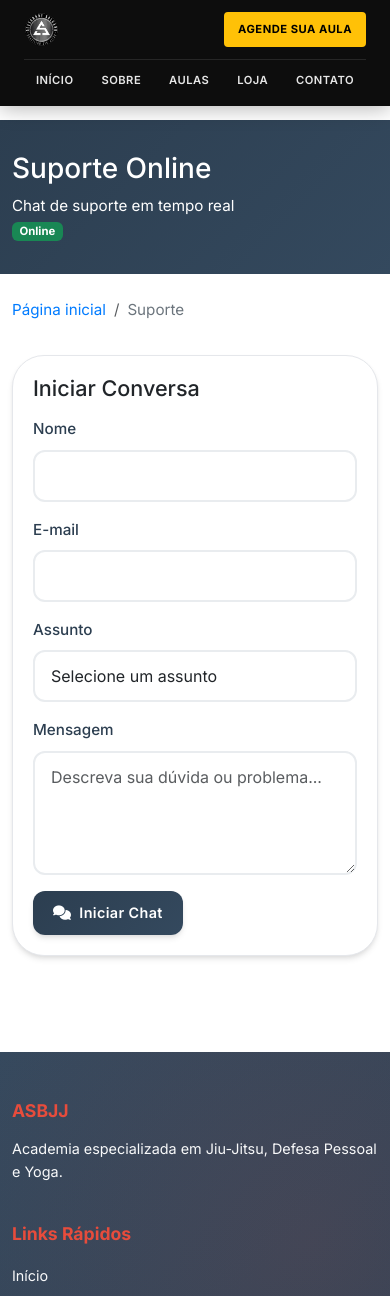
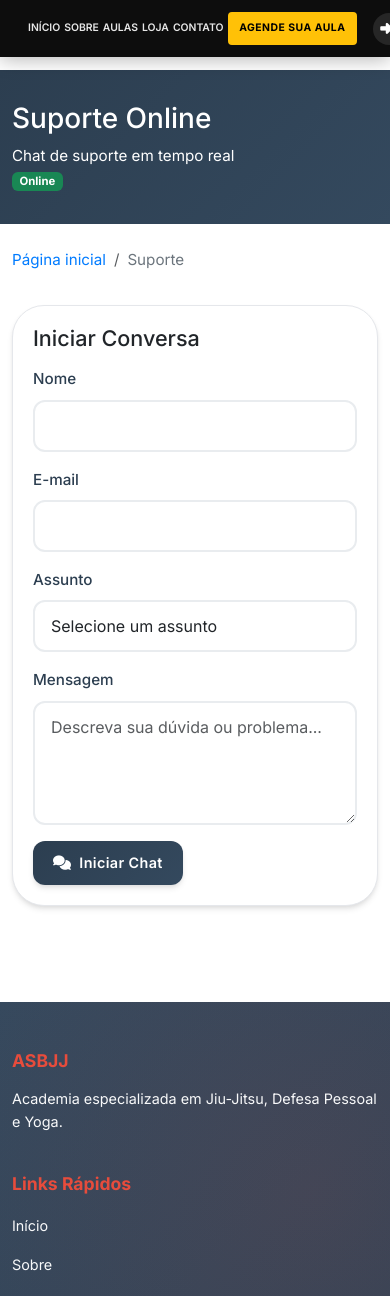
Before and after one commit to fabianosf/asbjj, a Django app: page /suporte/ in a window 390 px wide. Shown: the top 1296 px of the page. Run offline with Django 5.2, Linux system fonts and the light colour scheme; data that the repository does not hold is empty.

Commit message:
feat: Navbar responsivo com links sempre visíveis + carrinho condicional
- Links do navbar sempre em uma linha (sem menu hambúrguer) em todas as resoluções
- Ajustes responsivos para 992px, 768px, 576px e 800x964
- Carrinho aparece apenas nas páginas da loja (shop, cart, product_detail, checkout)
- Carrinho visível somente quando há itens (badge com quantidade)
- Botão de login/usuário implementado (login quando não autenticado, perfil quando autenticado)
- Estilos responsivos para todos os botões (carrinho, login, usuário)
- Melhorias de UX e interface limpa

```diff
--- a/core/static/css/style.css
+++ b/core/static/css/style.css
@@ -177,7 +177,42 @@
     box-shadow: 0 4px 12px rgba(255, 193, 7, 0.3);
 }
 
-.btn-user {
+.btn-cart {
+    color: #fff;
+    font-size: 1.5rem;
+    text-decoration: none;
+    transition: var(--transition);
+    display: none; /* Oculto por padrão, mostrado via JavaScript quando há itens */
+    align-items: center;
+    justify-content: center;
+    width: 40px;
+    height: 40px;
+    border-radius: 50%;
+    background: rgba(255, 255, 255, 0.1);
+    position: relative;
+}
+
+.btn-cart:hover {
+    color: #ffc107;
+    background: rgba(255, 193, 7, 0.1);
+    transform: scale(1.1);
+}
+
+.cart-badge {
+    position: absolute;
+    top: -5px;
+    right: -5px;
+    background: #e74c3c;
+    color: #fff;
+    font-size: 0.7rem;
+    font-weight: 700;
+    padding: 2px 6px;
+    border-radius: 10px;
+    min-width: 18px;
+    text-align: center;
+}
+
+.btn-login {
     color: #fff;
     font-size: 1.5rem;
     text-decoration: none;
@@ -191,24 +226,45 @@
     background: rgba(255, 255, 255, 0.1);
 }
 
+.btn-login:hover {
+    color: #ffc107;
+    background: rgba(255, 193, 7, 0.1);
+    transform: scale(1.1);
+}
+
+.btn-user {
+    color: #fff;
+    font-size: 1.5rem;
+    text-decoration: none;
+    transition: var(--transition);
+    display: flex;
+    align-items: center;
+    justify-content: center;
+    width: 40px;
+    height: 40px;
+    border-radius: 50%;
+    background: rgba(255, 255, 255, 0.1);
+}
+
 .btn-user:hover {
     color: #ffc107;
     background: rgba(255, 193, 7, 0.1);
     transform: scale(1.1);
 }
 
-/* Responsive Navbar */
+/* Responsive Navbar - Links sempre em uma linha */
 @media (max-width: 992px) {
     .navbar-content {
-        gap: 1rem;
+        gap: 0.75rem;
     }
 
     .navbar-links {
-        gap: 1rem;
+        gap: 0.75rem;
     }
 
     .nav-link-item {
-        font-size: 0.85rem;
+        font-size: 0.8rem;
+        padding: 0.4rem 0;
     }
 
     .logo-text {
@@ -217,6 +273,11 @@
 
     .logo-img {
         height: 40px;
+    }
+
+    .btn-intro {
+        padding: 0.6rem 1rem;
+        font-size: 0.8rem;
     }
 }
 
@@ -226,30 +287,20 @@
     }
 
     .navbar-content {
-        flex-wrap: wrap;
-        gap: 0.75rem;
-    }
-
-    .navbar-logo {
-        order: 1;
-    }
-
-    .navbar-actions {
-        order: 2;
+        flex-wrap: nowrap;
+        gap: 0.5rem;
     }
 
     .navbar-links {
-        order: 3;
-        width: 100%;
-        justify-content: space-around;
         gap: 0.5rem;
-        padding-top: 0.5rem;
-        border-top: 1px solid rgba(255, 255, 255, 0.1);
+        flex: 1;
+        justify-content: center;
     }
 
     .nav-link-item {
-        font-size: 0.75rem;
-        padding: 0.25rem 0;
+        font-size: 0.7rem;
+        padding: 0.3rem 0;
+        white-space: nowrap;
     }
 
     .logo-text {
@@ -261,23 +312,84 @@
     }
 
     .btn-intro {
-        padding: 0.5rem 1rem;
-        font-size: 0.75rem;
+        padding: 0.5rem 0.75rem;
+        font-size: 0.7rem;
+        white-space: nowrap;
+    }
+
+    .btn-cart {
+        width: 35px;
+        height: 35px;
+        font-size: 1.25rem;
+    }
+
+    .btn-login {
+        width: 35px;
+        height: 35px;
+        font-size: 1.25rem;
+    }
+
+    .btn-user {
+        width: 35px;
+        height: 35px;
+        font-size: 1.25rem;
+    }
+
+    .cart-badge {
+        font-size: 0.6rem;
+        padding: 1px 4px;
+        min-width: 16px;
     }
 }
 
 @media (max-width: 576px) {
+    .navbar-content {
+        gap: 0.25rem;
+    }
+
     .navbar-links {
         gap: 0.25rem;
     }
 
     .nav-link-item {
-        font-size: 0.7rem;
+        font-size: 0.65rem;
+        padding: 0.25rem 0;
+        letter-spacing: 0;
     }
 
     .btn-intro {
-        padding: 0.4rem 0.75rem;
-        font-size: 0.7rem;
+        padding: 0.4rem 0.6rem;
+        font-size: 0.65rem;
+    }
+
+    .logo-img {
+        height: 30px;
+    }
+
+    .btn-cart {
+        width: 32px;
+        height: 32px;
+        font-size: 1.1rem;
+    }
+
+    .btn-login {
+        width: 32px;
+        height: 32px;
+        font-size: 1.1rem;
+    }
+
+    .btn-user {
+        width: 32px;
+        height: 32px;
+        font-size: 1.1rem;
+    }
+
+    .cart-badge {
+        font-size: 0.55rem;
+        padding: 1px 3px;
+        min-width: 14px;
+        top: -3px;
+        right: -3px;
     }
 }
 
@@ -286,9 +398,15 @@
     padding-top: 80px;
 }
 
+@media (max-width: 800px) {
+    body {
+        padding-top: 70px;
+    }
+}
+
 @media (max-width: 768px) {
     body {
-        padding-top: 120px;
+        padding-top: 70px;
     }
 }
 
--- a/templates/base.html
+++ b/templates/base.html
@@ -352,9 +352,19 @@
                     <!-- Action Buttons -->
                     <div class="navbar-actions">
                         <a href="{% url 'core:contact' %}" class="btn-intro">AGENDE SUA AULA</a>
+                        {% if request.resolver_match.url_name == 'shop' or request.resolver_match.url_name == 'cart' or request.resolver_match.url_name == 'product_detail' or request.resolver_match.url_name == 'checkout' %}
+                            <a href="{% url 'core:cart' %}" class="btn-cart" id="navbar-cart-btn" title="Carrinho de Compras">
+                                <i class="fas fa-shopping-cart"></i>
+                                <span id="cart-badge" class="cart-badge" style="display: none;">0</span>
+                            </a>
+                        {% endif %}
                         {% if user.is_authenticated %}
                             <a href="{% url 'students:student_dashboard' %}" class="btn-user" title="{{ user.get_full_name|default:user.username }}">
                                 <i class="fas fa-user-circle"></i>
+                            </a>
+                        {% else %}
+                            <a href="{% url 'accounts:login' %}" class="btn-login" title="Entrar">
+                                <i class="fas fa-sign-in-alt"></i>
                             </a>
                         {% endif %}
                     </div>
@@ -593,10 +603,21 @@
             if (data.success) {
                 const cartBadge = document.getElementById('cart-badge');
                 const cartTotal = document.getElementById('cart-total');
+                const cartBtn = document.getElementById('navbar-cart-btn');
 
                 if (cartBadge && data.cart_total_items > 0) {
                     cartBadge.textContent = data.cart_total_items;
                     cartBadge.style.display = 'inline';
+
+                    // Mostrar o botão do carrinho se houver itens
+                    if (cartBtn) {
+                        cartBtn.style.display = 'flex';
+                    }
+                } else {
+                    // Ocultar o botão do carrinho se estiver vazio
+                    if (cartBtn) {
+                        cartBtn.style.display = 'none';
+                    }
                 }
 
                 if (cartTotal) {
```
Also changed, not shown: 1 other file.
